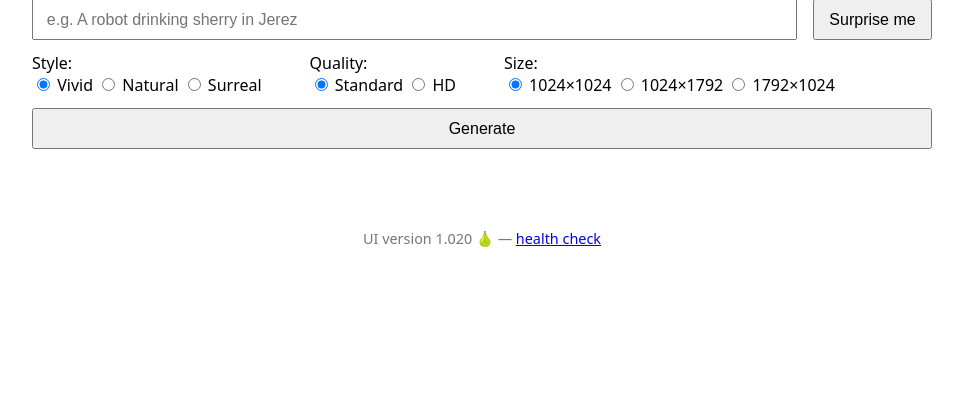
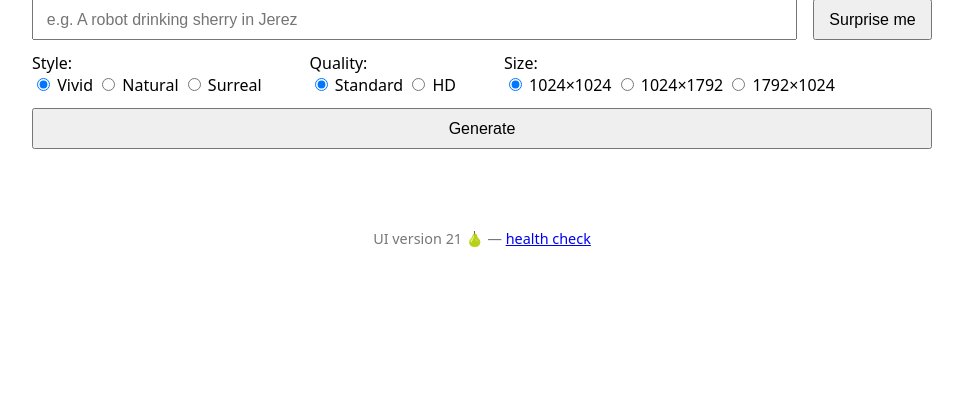
Before and after one commit to Philberto99/phil-dalle-client, a Flask app: page / in a window 1280 px wide. Shown: the part 137-543 px from the top of the page, without its empty margins (158-1121 px from the left). Run offline with Flask 3, Linux system fonts and the light colour scheme.

Commit message:
version 21 🍍 — aligned frontend/backend, fixed payload keys, expanded Surprise Me prompts, accessibility tweaks

```diff
--- a/app.py
+++ b/app.py
@@ -15,7 +15,7 @@ API_KEY = os.getenv("OPENAI_API_KEY")
 app = Flask(__name__)
 
 # === Footer Version ===
-FOOTER = "Development version 1.017 🍇"
+FOOTER = "Development version 1.021 🍍"
 
 @app.route("/", methods=["GET"])
 def index():
@@ -29,18 +29,14 @@ def generate_image():
         if not prompt:
             return jsonify({"error": "Prompt is required", "footer": FOOTER}), 400
 
-        # Parse size, style, quality from payload (defaults if missing)
+        # Parse size from payload (defaults if missing)
         size = data.get("size", "1024x1024")
-        style = data.get("style", "vivid")
-        quality = data.get("quality", "standard")
 
         # REST-style payload per Azure OpenAI DALL·E 3
         payload = {
             "model": MODEL_DEPLOYMENT,
             "prompt": prompt,
             "size": size,
-            "style": style,
-            "quality": quality,
             "n": 1
         }
 
--- a/templates/index.html
+++ b/templates/index.html
@@ -73,7 +73,7 @@
   <div class="result" id="result"></div>
 
   <footer>
-    UI version 1.020 🍓 — <a href="/health" target="_blank">health check</a>
+    UI version 21 🍍 — <a href="/health" target="_blank">health check</a>
   </footer>
 
   <script>
@@ -85,7 +85,7 @@
 
     const fruit = ['🍎','🍌','🍇','🍉','🍑','🍍','🥝','🍒','🍊','🍓','🥭','🍐'];
     const chosenFruit = fruit[Math.floor(Math.random() * fruit.length)];
-    document.querySelector('footer').innerHTML = `UI version 1.020 ${chosenFruit} — <a href="/health" target="_blank">health check</a>`;
+    document.querySelector('footer').innerHTML = `UI version 21 ${chosenFruit} — <a href="/health" target="_blank">health check</a>`;
 
     const surprisePrompts = [
       "A neon jellyfish floating through a city skyline",
@@ -154,12 +154,13 @@
         const res = await fetch('/generate', {
           method: 'POST',
           headers: { 'Content-Type': 'application/json' },
-          body: JSON.stringify({ prompt, style, quality, size })  // ✅ Always send clean keys
+          body: JSON.stringify({ prompt, style, quality, size })
         });
 
         const data = await res.json();
         if (!res.ok) {
           statusEl.textContent = data.error || 'Something went wrong.';
+          console.error("Backend error:", data);
           return;
         }
 
@@ -171,15 +172,16 @@
         block.innerHTML = `
           <p><em>${fullPrompt}</em></p>
           <p><strong>Image URL:</strong>
-            <span class="copy-btn" onclick="copyToClipboard('${url}')">📋</span>&nbsp;&nbsp;&nbsp;&nbsp;
+            <span class="copy-btn" title="Click to copy URL" onclick="copyToClipboard('${url}')">📋</span>&nbsp;&nbsp;&nbsp;&nbsp;
             <a href="${url}" target="_blank" rel="noopener">View image here</a>
           </p>
           <img src="${url}" alt="Generated image" />
         `;
 
-        resultEl.prepend(block);  // ✅ Each new image stacks above the previous
+        resultEl.prepend(block);
       } catch (err) {
         statusEl.textContent = 'Network error.';
+        console.error("Network error:", err);
       }
     });
   </script>
```
